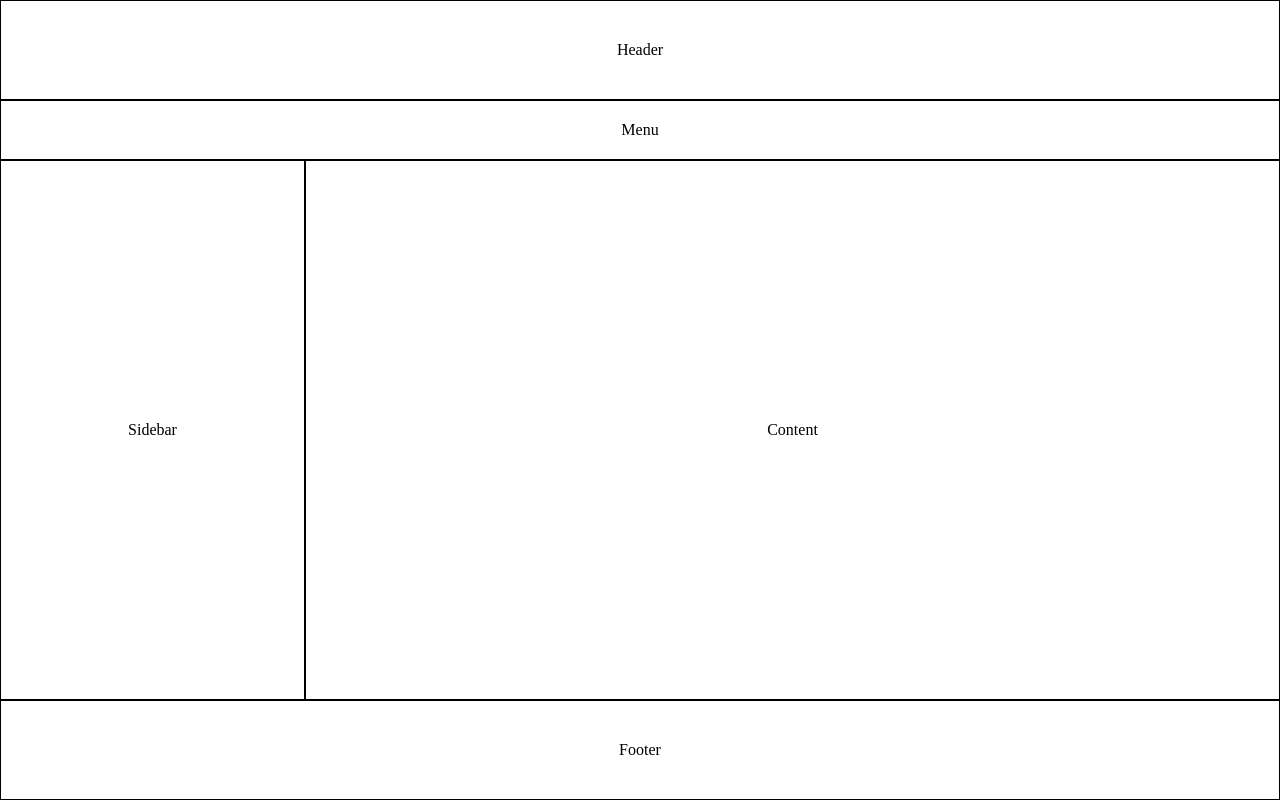
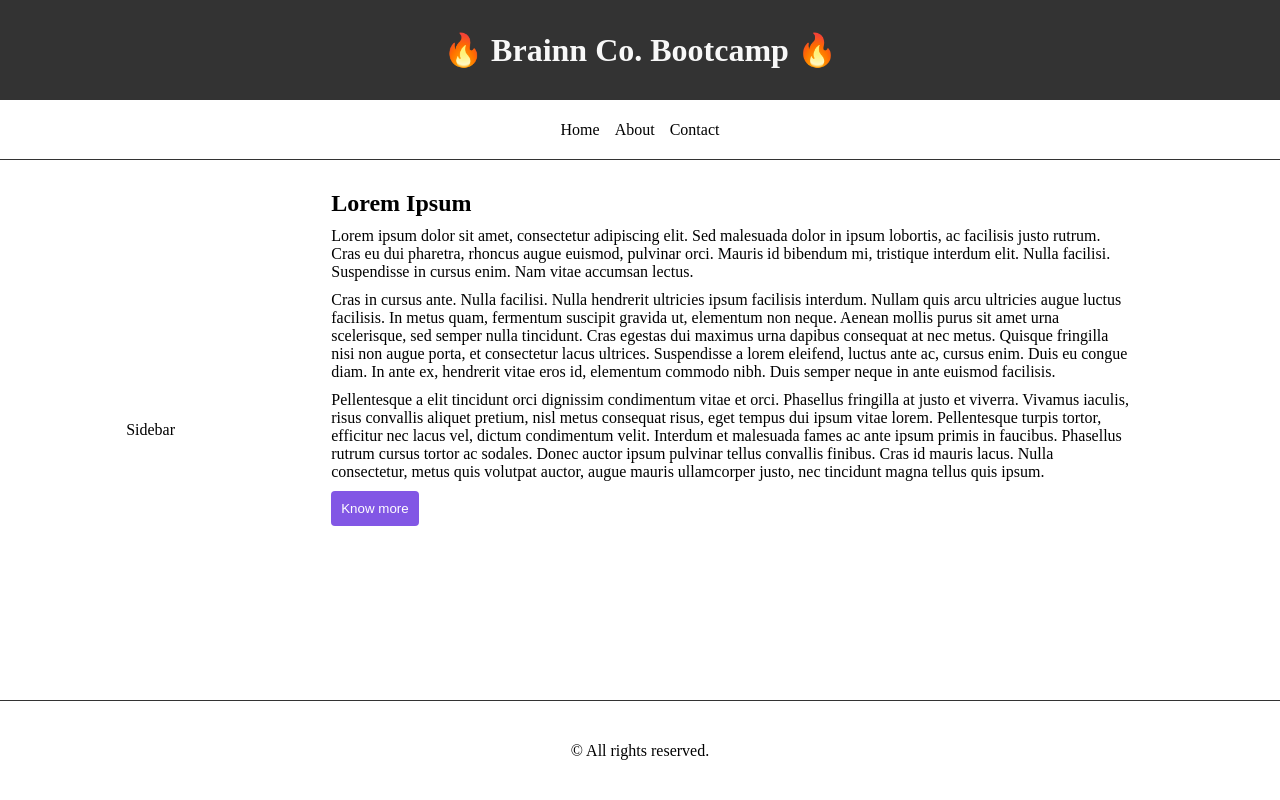
Before and after one commit to theandersonfonseca/brainnco-bootcamp, a React (Create React App) app in the folder first-challenges/: page / in a window 1280 px wide. Built offline with nearby package versions, Linux system fonts and the light colour scheme.

Commit message:
Add content and style to components

```diff
--- a/first-challenges/src/Content.tsx
+++ b/first-challenges/src/Content.tsx
@@ -1,3 +1,46 @@
+import { Button } from './Button';
+import { H2 } from './H2';
+
 export function Content() {
-  return <main className='content'>Content</main>;
+  return (
+    <main className='content'>
+      <section className='section'>
+        <H2>Lorem Ipsum</H2>
+
+        <p className='paragraph'>
+          Lorem ipsum dolor sit amet, consectetur adipiscing elit. Sed malesuada
+          dolor in ipsum lobortis, ac facilisis justo rutrum. Cras eu dui
+          pharetra, rhoncus augue euismod, pulvinar orci. Mauris id bibendum mi,
+          tristique interdum elit. Nulla facilisi. Suspendisse in cursus enim.
+          Nam vitae accumsan lectus.
+        </p>
+
+        <p className='paragraph'>
+          Cras in cursus ante. Nulla facilisi. Nulla hendrerit ultricies ipsum
+          facilisis interdum. Nullam quis arcu ultricies augue luctus facilisis.
+          In metus quam, fermentum suscipit gravida ut, elementum non neque.
+          Aenean mollis purus sit amet urna scelerisque, sed semper nulla
+          tincidunt. Cras egestas dui maximus urna dapibus consequat at nec
+          metus. Quisque fringilla nisi non augue porta, et consectetur lacus
+          ultrices. Suspendisse a lorem eleifend, luctus ante ac, cursus enim.
+          Duis eu congue diam. In ante ex, hendrerit vitae eros id, elementum
+          commodo nibh. Duis semper neque in ante euismod facilisis.
+        </p>
+
+        <p className='paragraph'>
+          Pellentesque a elit tincidunt orci dignissim condimentum vitae et
+          orci. Phasellus fringilla at justo et viverra. Vivamus iaculis, risus
+          convallis aliquet pretium, nisl metus consequat risus, eget tempus dui
+          ipsum vitae lorem. Pellentesque turpis tortor, efficitur nec lacus
+          vel, dictum condimentum velit. Interdum et malesuada fames ac ante
+          ipsum primis in faucibus. Phasellus rutrum cursus tortor ac sodales.
+          Donec auctor ipsum pulvinar tellus convallis finibus. Cras id mauris
+          lacus. Nulla consectetur, metus quis volutpat auctor, augue mauris
+          ullamcorper justo, nec tincidunt magna tellus quis ipsum.
+        </p>
+
+        <Button kind='primary'>Know more</Button>
+      </section>
+    </main>
+  );
 }
--- a/first-challenges/src/Footer.tsx
+++ b/first-challenges/src/Footer.tsx
@@ -1,3 +1,3 @@
 export function Footer() {
-  return <footer className='footer'>Footer</footer>;
+  return <footer className='footer'>© All rights reserved.</footer>;
 }
--- a/first-challenges/src/Header.tsx
+++ b/first-challenges/src/Header.tsx
@@ -1,3 +1,9 @@
+import { H1 } from './H1';
+
 export function Header() {
-  return <header className='header'>Header</header>;
+  return (
+    <header className='header'>
+      <H1>🔥 Brainn Co. Bootcamp 🔥</H1>
+    </header>
+  );
 }
--- a/first-challenges/src/Menu.tsx
+++ b/first-challenges/src/Menu.tsx
@@ -1,3 +1,23 @@
 export function Menu() {
-  return <nav className='menu'>Menu</nav>;
+  return (
+    <nav className='menu'>
+      <ul className='menu__list'>
+        <li className='menu__item'>
+          <a className='menu__link' href='https://google.com'>
+            Home
+          </a>
+        </li>
+        <li className='menu__item'>
+          <a className='menu__link' href='https://google.com'>
+            About
+          </a>
+        </li>
+        <li className='menu__item'>
+          <a className='menu__link' href='https://google.com'>
+            Contact
+          </a>
+        </li>
+      </ul>
+    </nav>
+  );
 }
--- a/first-challenges/src/style.css
+++ b/first-challenges/src/style.css
@@ -7,31 +7,46 @@
 #root {
   display: flex;
   flex-direction: column;
-  height: 100vh;
+  min-height: 100vh;
 }
 
 body {
-  height: 100vh;
+  min-height: 100vh;
 }
 
 .header,
 .menu,
 .sidebar,
-.content,
 .footer {
   display: flex;
   align-items: center;
   justify-content: center;
   text-align: center;
-  border: solid 1px #000;
 }
 
 .header {
   height: 100px;
+  background: #333333;
+  color: #f8f8f8;
 }
 
 .menu {
   height: 60px;
+  border-bottom: solid 1px #333333;
+}
+
+.menu__list {
+  display: flex;
+  list-style: none;
+}
+
+.menu__item:not(:first-child) {
+  margin-left: 15px;
+}
+
+.menu__link {
+  text-decoration: none;
+  color: #000;
 }
 
 .box {
@@ -45,10 +60,21 @@ body {
 
 .content {
   width: 100%;
+  padding: 30px;
+}
+
+.paragraph {
+  margin: 10px 0;
+}
+
+.section {
+  max-width: 800px;
+  width: 100%;
 }
 
 .footer {
   height: 100px;
+  border-top: solid 1px #333333;
 }
 
 .btn {
```
